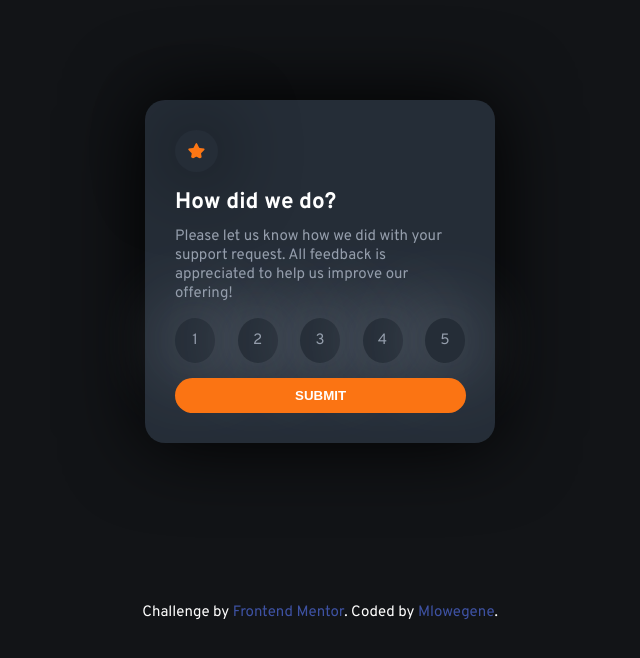
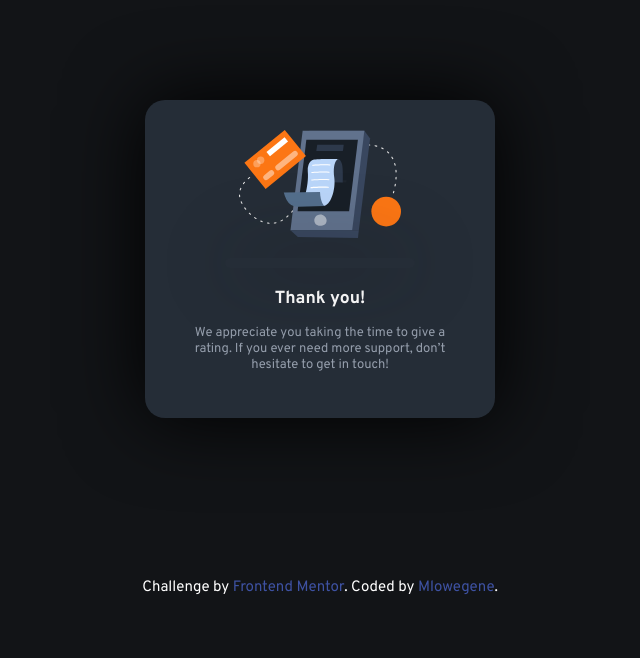
Before and after one commit to Mlowegene/Interactive-rating-component, a plain HTML site: page index.html in a window 1280 px wide. Both pictures are taken after a click on the button "SUBMIT". Shown: the whole page, without its empty margins (320-960 px from the left). Drawn offline with Linux system fonts and the light colour scheme.

Commit message:
project done

```diff
--- a/index.html
+++ b/index.html
@@ -19,7 +19,7 @@
 
   <!-- Rating state start -->
  <div class="container">
-  <div class="card">
+  <div class="card" id="ratingCard">
     <div class="img">
       <img src="/images/icon-star.svg" alt="icon-star" />
     </div>
@@ -30,24 +30,45 @@
     </div>
     <div class="number">
       <ul>
-        <li>1</li>
-        <li>2</li>
-        <li>3</li>
-        <li>4</li>
-        <li>5</li>
+        <li id="li1">1</li>
+        <li id="li2">2</li>
+        <li id="li3">3</li>
+        <li id="li4">4</li>
+        <li id="li5">5</li>
       </ul>
     </div>
     <div class="btn">
-      <button>Submit</button>
+      <button class="submit">Submit</button>
     </div>
   </div>
  </div>
 
   <!-- Rating state end -->
 
+  <!-- Thank you state start -->
+  <div class="container">
+    <div class="card" id="card1">
+      <div class="thank-img">
+        <img src="/images/illustration-thank-you.svg" alt="thank-you icon" />
+      </div>
+      <div class="rate">
+        <p class="rating-desc"></p>
+        <!-- You selected 4 out of 5 -->
+      </div>
+      <div class="thank-desc">
+        <h3>Thank you!</h3>
+        <p>We appreciate you taking the time to give a rating. If you ever need more support,
+          don’t hesitate to get in touch!</p>
+      </div>
+    </div>
+  </div>
+    <!-- Thank you state end -->
+
   <div class="attribution">
     Challenge by <a href="https://www.frontendmentor.io?ref=challenge" target="_blank">Frontend Mentor</a>.
     Coded by <a href="https://github.com/Mlowegene/Interactive-rating-component">Mlowegene</a>.
   </div>
+
+  <script src="main.js"></script>
 </body>
 </html>
--- /dev/null
+++ b/main.js
@@ -0,0 +1,39 @@
+
+
+// const li1 = document.getElementById('li1');
+// li1.addEventListener('click', onclick);
+// function onclick(event) {
+//     event.target.style.backgroundColor = 'hsl(217, 12%, 63%)';
+//     event.target.style.color = 'hsl(0, 0%, 100%)';
+// }
+
+const button = document.querySelector('.submit');
+button.addEventListener('click', printPage);
+function printPage(){
+   const card = document.getElementById('ratingCard');
+    card.style.display = 'none';
+    const card1 = document.getElementById('card1');
+    card1.style.display = 'block';
+
+}
+
+const list = document.querySelectorAll('li');
+current_rating = document.querySelector('.rating-desc');
+list.forEach((listIterm, i) => {
+    listIterm.onclick = function () {
+        let current_iterm = i + 1;
+        current_rating.innerText = `You selected ${current_iterm} out of 5`;
+
+        list.forEach((listIterm, j) => {
+            listIterm.style.backgroundColor = 'hsl(213, 19%, 18%)';
+                listIterm.style.color = 'hsl(217, 12%, 63%)';
+            if(current_iterm >= j+1) {
+                listIterm.style.backgroundColor = 'hsl(217, 12%, 63%)';
+                listIterm.style.color = 'hsl(0, 0%, 100%)';
+            }else {
+                console.log("hello bibi");
+
+            }
+        })
+    }
+})
--- a/styles.css
+++ b/styles.css
@@ -35,7 +35,7 @@ body {
 }
 .img img{
     background-color: hsl(213, 19%, 18%);
-    box-shadow: 0px 0px 80px 0px;
+    box-shadow: 0px 0px 80px 0px hsl(216, 12%, 8%);
     border-radius: 50%;
     padding: 13px;
     /* margin: 10px; */
@@ -67,7 +67,7 @@ body {
 
 .number ul li {
     background-color: hsl(213, 19%, 18%);
-    box-shadow: 0px 0px 80px 0px;
+    box-shadow: 0px 0px 80px 0px hsl(216, 12%, 8%);
     border-radius: 50%;
     padding: 13px;
     text-align: center;
@@ -114,3 +114,39 @@ body {
     color: hsl(228, 45%, 44%);
     text-decoration: none;
 }
+
+/* ==========thank rate======================= */
+
+.thank-img {
+    display: flex;
+    justify-content: center;
+}
+
+.rating-desc{
+    text-align: center;
+    color: hsl(25, 97%, 53%);
+    opacity: 0.7;
+    margin: 20px 50px;
+    padding: 5px;
+    background-color: hsl(213, 19%, 18%);
+    box-shadow: 0px 0px 80px 0px hsl(216, 12%, 8%);
+    border-radius: 15px;
+    font-weight: 400;
+    font-size: 15px;
+}
+
+.thank-desc {
+    text-align: center;
+    margin: 10px 0;
+    color: hsl(0, 0%, 100%);
+}
+
+.thank-desc p {
+    color: hsl(217, 12%, 63%);
+    font-size: 13px;
+    margin: 15px;
+}
+
+#card1 {
+    display: none;
+}
```
